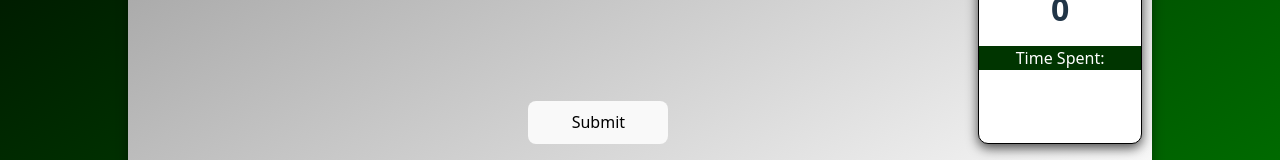
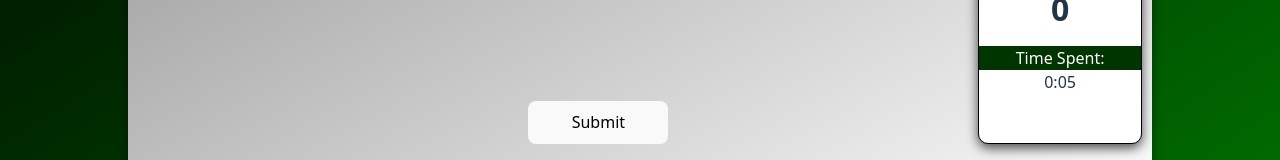
Before and after one commit to NCunningham12/axiom_frontend, a React (Vite) app: page /students/skill-assignment in a window 1280 px wide. Shown: the part 442-602 px from the top of the page. Built offline with nearby package versions, Linux system fonts and the light colour scheme.

Commit message:
Fixed UI and QoL on skills assignment. Added Timer. Standard still needed

```diff
--- a/src/App.css
+++ b/src/App.css
@@ -23,3 +23,11 @@ html, body {
   display: flex;
   flex-direction: column;
 }
+
+math-field::part(virtual-keyboard-toggle) {
+  display: none;
+}
+
+math-field::part(menu-toggle) {
+  display: none;
+}
--- a/src/components/MathInput.jsx
+++ b/src/components/MathInput.jsx
@@ -6,6 +6,7 @@ export default function MathInput({
   onChange,
   buttons = [],
   onInsertLatex,
+  onSubmit,
 }) {
   const ref = useRef(null);
 
@@ -23,6 +24,30 @@ export default function MathInput({
     inputEl.addEventListener('input', handleInput);
     return () => inputEl.removeEventListener('input', handleInput);
   }, [value]);
+
+  useEffect(() => {
+    const inputEl = ref.current;
+    if (!inputEl) return;
+
+    inputEl.focus()
+  }, [])
+
+  useEffect(() => {
+    const inputEl = ref.current;
+    if (!inputEl) return;
+
+    const handleKeyDown = (event) => {
+      if (event.key === 'Enter') {
+        event.preventDefault();
+        event.stopPropagation();
+        onSubmit?.();
+      }
+    };
+
+    inputEl.addEventListener('keydown', handleKeyDown, true);
+
+    return () => inputEl.removeEventListener('keydown', handleKeyDown, true);
+  }, [onSubmit]);
 
   const insertLatex = (snippet) => {
     const inputEl = ref.current;
--- a/src/pages/Assignment.jsx
+++ b/src/pages/Assignment.jsx
@@ -149,6 +149,7 @@ export default function Assignment() {
                   currentProblem,
                   handleInputChange,
                   currentProblemIndex,
+                  handleSubmit
                 )}
               </div>
             )}
--- a/src/pages/SkillAssignment.jsx
+++ b/src/pages/SkillAssignment.jsx
@@ -16,6 +16,9 @@ export default function SkillAssignment() {
   const [modalMessage, setModalMessage] = useState('');
   const [currentScore, setCurrentScore] = useState(0);
   const [currentStreak, setCurrentStreak] = useState(0);
+  const [timeSpent, setTimeSpent] = useState(0);
+
+  const startTimeRef = useRef(Date.now());
 
   const lastSubmittedIndex = useRef(null);
   const lastSubmittedStatus = useRef(null);
@@ -70,6 +73,22 @@ export default function SkillAssignment() {
         return nextScore;
     });
   };
+
+  useEffect(() => {
+    const timer = setInterval(() => {
+      const elapsed = Math.floor((Date.now() - startTimeRef.current) / 1000);
+      setTimeSpent(elapsed);
+    }, 1000);
+
+    return () => clearInterval(timer);
+  }, []);
+
+  const formatTime = (seconds) => {
+    const mins = Math.floor(seconds / 60);
+    const secs = seconds % 60;
+
+    return `${mins}:${secs.toString().padStart(2, '0')}`;
+  }
 
   const handleSubmit = () => {
     const input = userAnswers[currentProblemIndex];
@@ -163,6 +182,7 @@ export default function SkillAssignment() {
                   currentProblem,
                   handleInputChange,
                   currentProblemIndex,
+                  handleSubmit
                 )}
               </div>
             )}
@@ -193,7 +213,7 @@ export default function SkillAssignment() {
           </div>
           <div className="question-time-div sidebar-div">
             <p className="side-header">Time Spent:</p>
-            <p></p>
+            <div className="stat-value">{formatTime(timeSpent)}</div>
           </div>
         </div>
       </div>
--- a/src/skills/exponents/productOfPowers.jsx
+++ b/src/skills/exponents/productOfPowers.jsx
@@ -28,7 +28,7 @@ export function generateProblem() {
 }
 
 // 2. Renderer: visually render the problem
-export function renderProblem(userAnswer, problem, handleInputChange, index) {
+export function renderProblem(userAnswer, problem, handleInputChange, index, handleSubmit) {
   let insertLatexFn = () => {};
 
   const buttons = [
@@ -60,6 +60,7 @@ export function renderProblem(userAnswer, problem, handleInputChange, index) {
         onInsertLatex={(fn) => {
           insertLatexFn = fn;
         }}
+        onSubmit={handleSubmit}
       />
     </div>
   );
```
